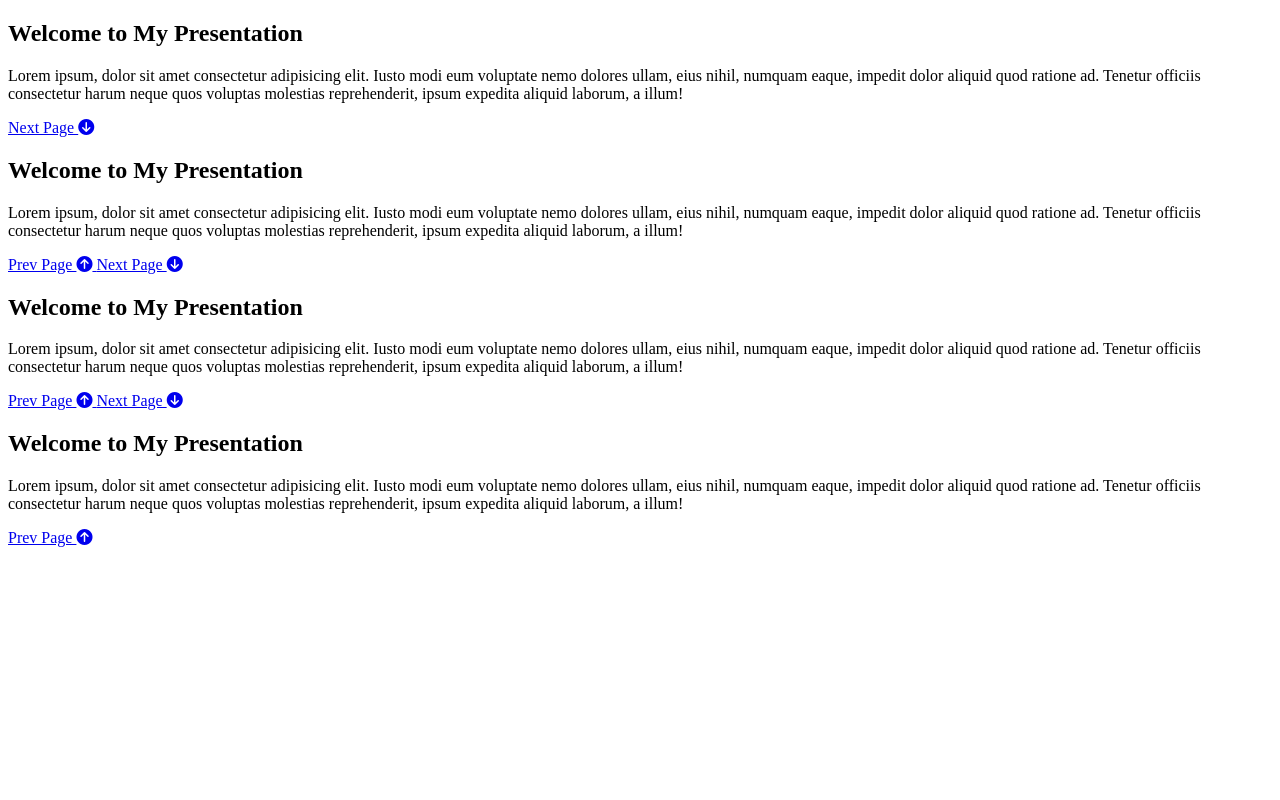
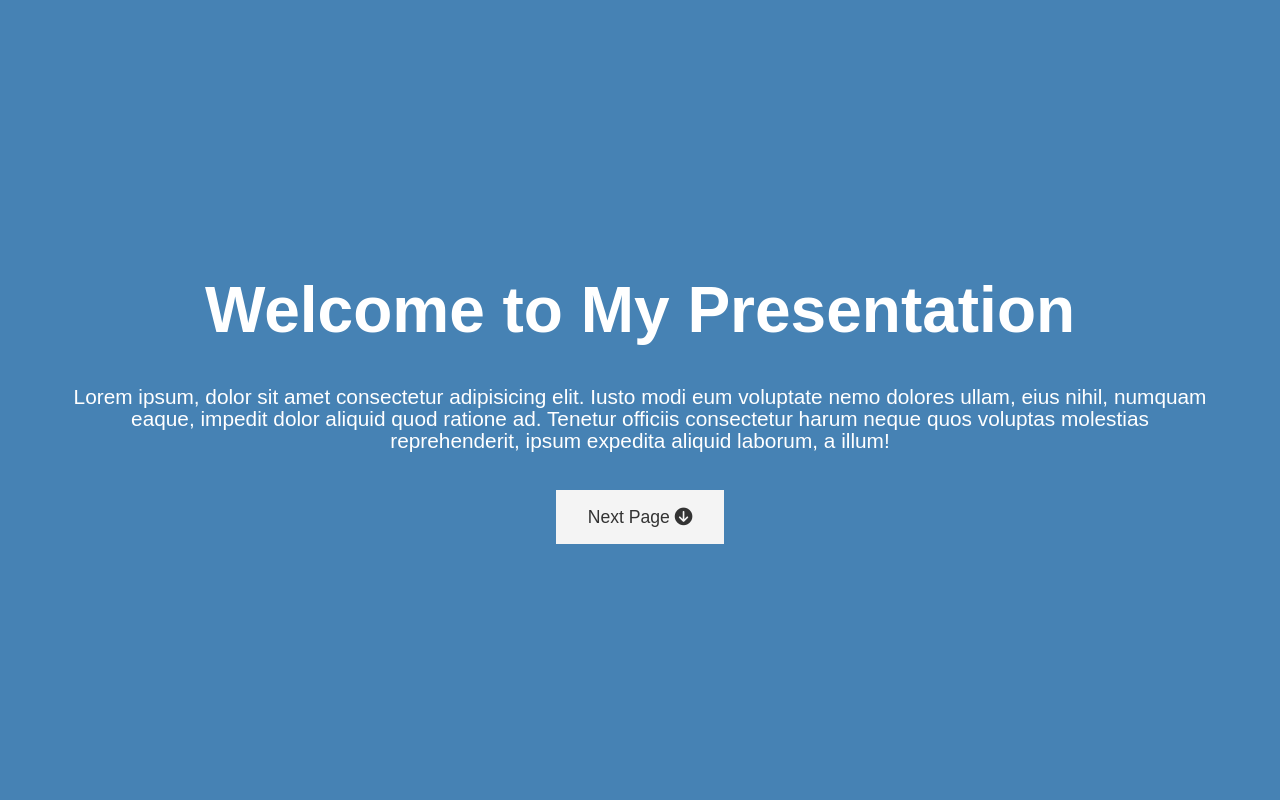
Before and after one commit to dmaack/Custom-Presentations, a plain HTML site: page index.html in a window 1280 px wide. Shown: the top 800 px of the page. Drawn offline with Linux system fonts and the light colour scheme.

Commit message:
added basic styling to slides and set up some color variables

```diff
--- a/index.html
+++ b/index.html
@@ -27,7 +27,7 @@
             <a href="#page-1" class="btn btn-dark">
                 Prev Page <i class="fas fa-arrow-circle-up"></i>
             </a>
-            <a href="#page-3" class="btn btn-dark">
+            <a href="#page-3" class="btn">
                 Next Page <i class="fas fa-arrow-circle-down"></i>
             </a>
         </div>
--- a/style.css
+++ b/style.css
@@ -0,0 +1,75 @@
+/* root scope */
+:root {
+    --page-1-color: steelblue;
+    --page-2-color: tan;
+    --page-3-color: teal;
+    --page-4-color: slateblue;
+    --animate-speed: 1s;
+
+}
+
+body {
+    font-family: Arial, Helvetica, sans-serif;
+    line-height: 1.4rem;
+    color: #fff;
+    margin: 0;
+    padding: 0;
+    /* No scroll bars */
+    overflow: hidden;
+}
+
+/* Page Colors */
+#page-1 {
+    background-color: var(--page-1-color);
+}
+#page-2 {
+    background-color: var(--page-2-color);
+}
+#page-3 {
+    background-color: var(--page-3-color);
+}
+#page-4 {
+    background-color: var(--page-4-color);
+}
+
+.page {
+    display: flex;
+    flex-direction: column;
+    height: 100vh;
+    align-items: center;
+    justify-content: center;
+    text-align: center;
+    padding: 0 4rem;
+}
+
+.page h1 {
+    font-size: 4rem;
+    line-height: 1.2;
+    margin: 1rem;
+}
+
+.page p {
+    font-size: 1.3rem;
+}
+
+.btn {
+    display: inline-block;
+    padding: 1rem 2rem;
+    background: #f4f4f4;
+    color: #333;
+    text-decoration: none;
+    border: none;
+    margin-top: 1rem;
+    font-size: 1.1rem;
+    transition: all 0.3s ease-in;
+}
+
+.btn:hover , .btn-dark {
+    background: #333;
+    color: #f4f4f4;
+}
+
+.btn-dark:hover {
+    background: #f4f4f4;
+    color: #333;
+}
```
